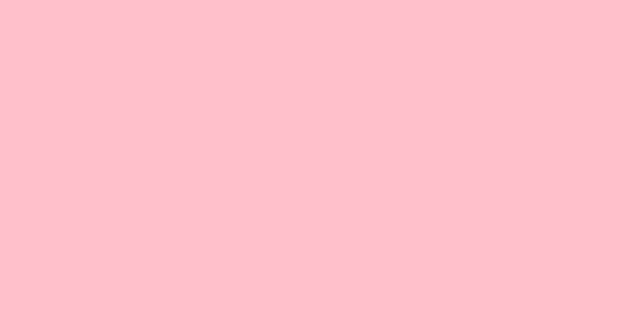
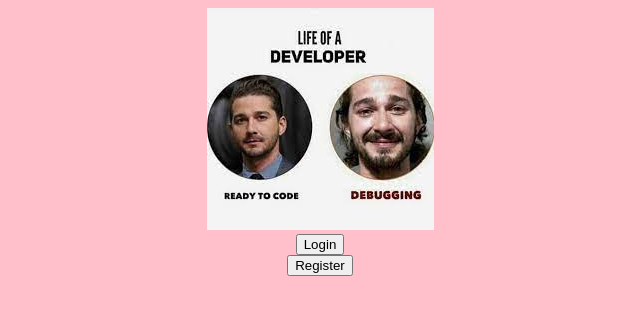
Before and after one commit to MarriaMarria/Memeton, a React (Create React App) app: page / in a window 1280 px wide. Shown: the top 314 px of the page, without its empty margins (320-960 px from the left). Built offline with nearby package versions, Linux system fonts and the light colour scheme.

Commit message:
changed, working buttons leading to the correct page, both forms ready and working. Next step is to style it

```diff
--- a/package.json
+++ b/package.json
@@ -20,6 +20,7 @@
   },
   "scripts": {
     "start": "react-scripts start",
+
     "storybook": "start-storybook -p 6006 -s public",
     "build-storybook": "build-storybook -s public"
   },
--- a/src/App.tsx
+++ b/src/App.tsx
@@ -2,32 +2,22 @@ import React, { useState } from 'react';
 import Navbar from "./components/navbar";
 import './App.css';
 import './navbar.css';
-import Body from "./components/body";
+import Body from "./components/meme";
 import './body.css';
 import Button from "./components/button";
 import Login_register_form from "./components/login_register_form"
+import { Link } from 'react-router-dom';
 
 
 function App() {
-
-    let coucou = "Hello, is it me you looking for" // just checking
-    let clickRegistration = true;
-
-    const changeClickRegistration = (value: boolean) => {
-        clickRegistration = value;
-        console.log(clickRegistration) // to check if he sees true/false
-    }
 
     return (
         <div className="App">
 
             <Body />
-            <Button onLogin={changeClickRegistration}/>
-                <div>
-                    { clickRegistration }
-                    { coucou }
-                </div>
-            <Login_register_form isRegistration={clickRegistration}/>
+            <Link to={{ pathname: "/login", state: {isRegistration:false} }}><Button buttonText="Login" /></Link>
+            <Link to={{ pathname: "/register", state: {isRegistration:true} }}><Button buttonText="Register"/></Link>
+            {/* <Login_register_form /> */}
 
         </div>
     );
@@ -35,4 +25,6 @@ function App() {
 
 
 
+
+
 export default App;
--- a/src/components/button.tsx
+++ b/src/components/button.tsx
@@ -1,23 +1,17 @@
 import React from 'react'
+import { BrowserRouter as Router, Link } from 'react-router-dom';
 // import 'button.css'
 
 
+export default function Button(props: any) {    // we tell him that we will pass him a props onLogin
 
-export default function Button(props: {onLogin: any}) {    // we tell him that we will pass him a props onLogin
-
-    const toggle_login = (isLogin: boolean) => {
-
-        props.onLogin(isLogin);
-
-    }
-
-
+    const buttonText = props.buttonText; // I tell what I want I want as props
+    console.log(props);
 
     return (
-        <div className="Buttons">
-            <button className="buttonUpload" onClick={() => toggle_login(true)}>Login</button>
-            <button className="buttonRegister" onClick={() => toggle_login(false)}>Register</button>
+        <div>
+            <button>{buttonText}</button>
         </div>
+
     )
 }
-// when Login is pressed the function receives onLogin = true; the parent will catch info with event listener onLogin
--- a/src/components/login_register_form.tsx
+++ b/src/components/login_register_form.tsx
@@ -1,11 +1,12 @@
 import React from 'react';
 
-export default function Login_register_form(props: {isRegistration: boolean}) {
+export default function Login_register_form(props: any) {
 
-    // ! THE PROBLEM: pass with props from parent (page) to kid info about state of button; it is passed but only ONCE, and after it doesn't react to the change of boolean
+    const isRegistration: boolean = props.location.state.isRegistration;
+    // state works as props, so we pass it to our link
 
     const expanded_form = () => {
-        if (props.isRegistration) {
+        if (isRegistration === true) {
             return (
                 <div>
                     <div className="form-example">
--- a/src/components/body.tsx
+++ b/src/components/meme.tsx
@@ -1,6 +1,6 @@
 import * as React from "react";
 
-export default function Body() {
+export default function Meme() {
     return (
         <div className="container-body">
             <img src="assets/debug.jpeg"></img>
--- a/src/route.tsx
+++ b/src/route.tsx
@@ -10,7 +10,7 @@ export const Routes = () => {
         <div>
             <Navbar />
             <Switch>
-                <Route exact path="/home" component={App} />
+                <Route exact path="/" component={App} />
                 <Route exact path="/login" component={Login_register_form} />  //* I will change app to Login */
                 <Route exact path="/register" component={Login_register_form} />  //* I will change app to Login */
             </Switch>
```
Also changed, not shown: 2 other files (tests, documents, lock files or other folders).
